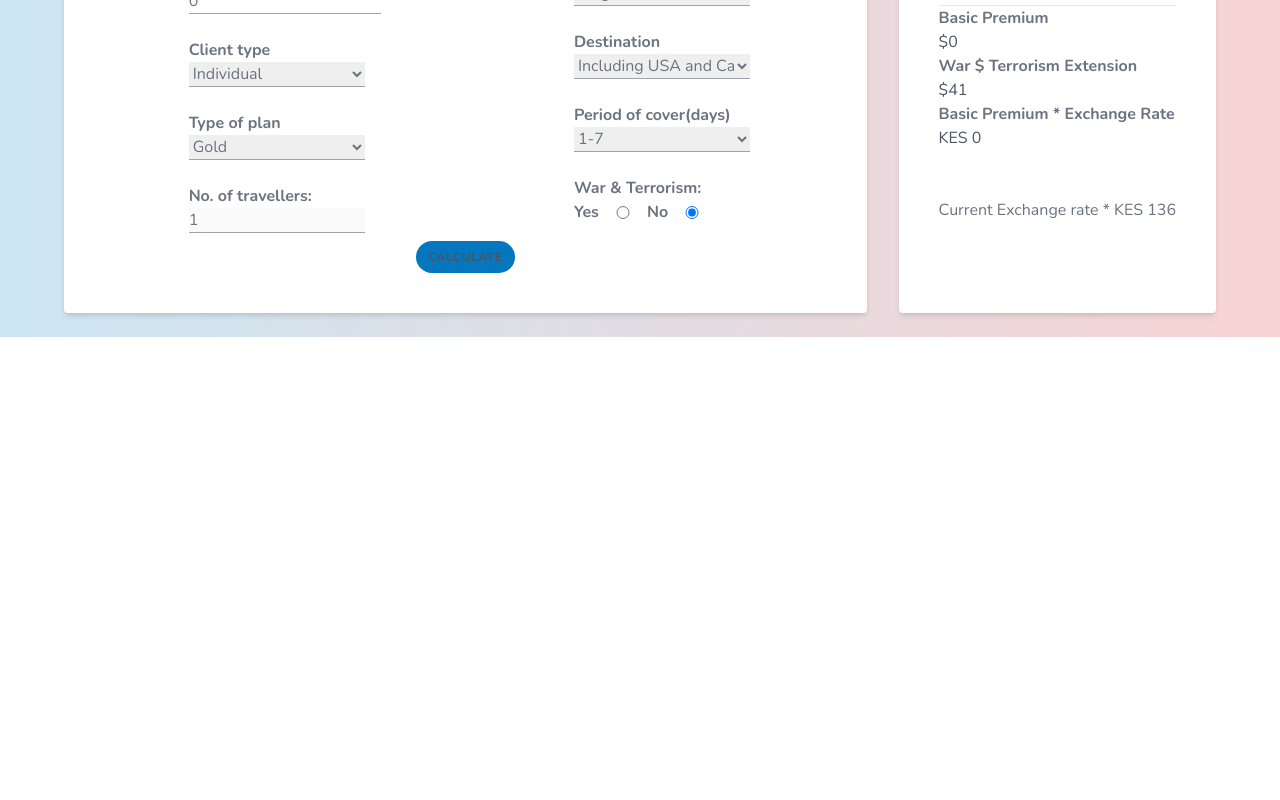
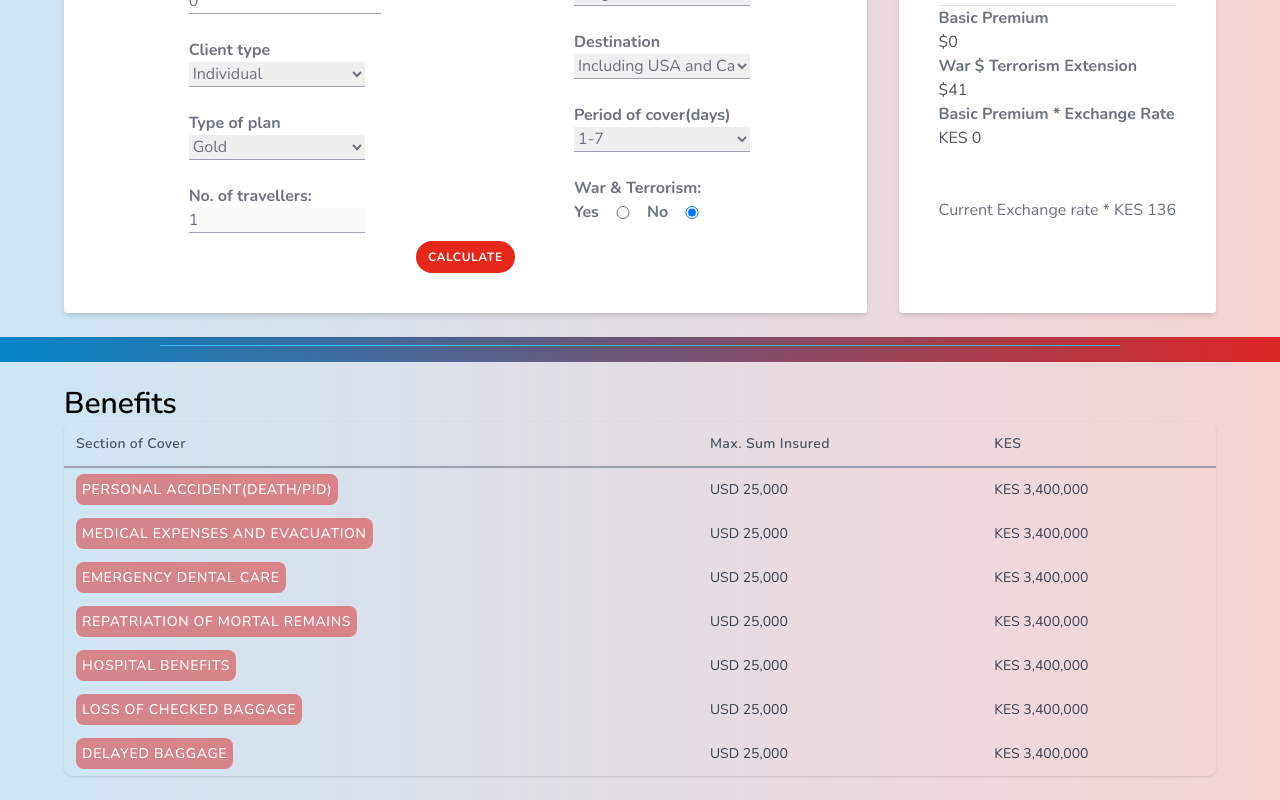
Before and after one commit to prince475/TravelCalculator, a React (Create React App) app: page / in a window 1280 px wide. Shown: the part 1902-2702 px from the top of the page. Before the commit the page ends 2239 px from the top, so only its background shows below. Built offline with nearby package versions, Linux system fonts and the light colour scheme.

Commit message:
Re-style benefits page

```diff
--- a/src/App.js
+++ b/src/App.js
@@ -5,6 +5,7 @@ import ClientPage from './Components/ClientPage';
 import Home from './Components/Home';
 import Calculator from './Components/Calculator';
 import Policy from './Components/Policy';
+import Benefits from './Components/Benefits';
 
 
 function App() {
@@ -15,6 +16,8 @@ function App() {
     <Policy/>
     <hr className='border-sky-400 w-3/4 m-auto mb-4 mt-2'/>
     <Calculator/>
+    <hr className='border-sky-400 w-3/4 m-auto mb-4 mt-2'/>
+    <Benefits/>
     </div>
   );
 }
--- /dev/null
+++ b/src/Components/Benefits.jsx
@@ -0,0 +1,124 @@
+import React from 'react'
+
+function Benefits() {
+  return (
+    <div className='text-gray-600 font-body'>
+        <main className='px-16 py-6 body bg-white/80'>
+            <header>
+                <h2 className='text-black text-3xl font-semibold'>
+                    Benefits
+                </h2>
+            </header>
+
+            <div className='overflow-auto rounded-lg shadow'>
+                <table className='w-full'>
+                    <thead className='bg-gray-40 border-b-2 border-gray-400 text-xl'>
+                        <tr>
+                            <th className='p-3 text-sm font-semibold tracking-wide text-left'>Section of Cover</th>
+                            <th className='p-3 text-sm font-semibold tracking-wide text-left'>Max. Sum Insured</th>
+                            <th className='p-3 text-sm font-semibold tracking-wide text-left'>KES</th>
+                        </tr>
+                    </thead>
+
+                    <tbody className='divide divide-gray-300'>
+                            <tr className=''>
+                                <td className='p-3 text-sm text-gray-700 whitespace-nowrap'>
+                                    <span className='trow'>
+                                    Personal Accident(Death/PID)
+                                    </span>
+                                </td>
+                                <td className='p-3 text-sm text-gray-700 whitespace-nowrap'>
+                                    USD 25,000
+                                </td>
+                                <td className='p-3 text-sm text-gray-700 whitespace-nowrap'>
+                                    KES 3,400,000
+                                </td>
+                            </tr>
+
+                            <tr className=''>
+                                <td className='p-3 text-sm text-gray-700 whitespace-nowrap'>
+                                    <span className='trow'>
+                                    Medical Expenses and Evacuation
+                                    </span>
+                                </td>
+                                <td className='p-3 text-sm text-gray-700 whitespace-nowrap'>
+                                    USD 25,000
+                                </td>
+                                <td className='p-3 text-sm text-gray-700 whitespace-nowrap'>
+                                    KES 3,400,000
+                                </td>
+                            </tr>
+                            <tr>
+                                <td className='p-3 text-sm text-gray-700 whitespace-nowrap'>
+                                    <span className='trow'>
+                                    Emergency Dental Care
+                                    </span>
+                                </td>
+                                <td className='p-3 text-sm text-gray-700 whitespace-nowrap'>
+                                    USD 25,000
+                                </td>
+                                <td className='p-3 text-sm text-gray-700 whitespace-nowrap'>
+                                    KES 3,400,000
+                                </td>
+                            </tr>
+                            <tr>
+                                <td className='p-3 text-sm text-gray-700 whitespace-nowrap'>
+                                    <span className='trow'>
+                                    Repatriation of Mortal Remains
+                                    </span>
+                                </td>
+                                <td className='p-3 text-sm text-gray-700 whitespace-nowrap'>
+                                    USD 25,000
+                                </td>
+                                <td className='p-3 text-sm text-gray-700 whitespace-nowrap'>
+                                    KES 3,400,000
+                                </td>
+                            </tr>
+                            <tr>
+                                <td className='p-3 text-sm text-gray-700 whitespace-nowrap'>
+                                    <span className='trow'>
+                                    Hospital Benefits
+                                    </span>
+                                </td>
+                                <td className='p-3 text-sm text-gray-700 whitespace-nowrap'>
+                                    USD 25,000
+                                </td>
+                                <td className='p-3 text-sm text-gray-700 whitespace-nowrap'>
+                                    KES 3,400,000
+                                </td>
+                            </tr>
+                            <tr>
+                                <td className='p-3 text-sm text-gray-700 whitespace-nowrap'>
+                                    <span className='trow'>
+                                    Loss of Checked Baggage
+                                    </span>
+                                </td>
+                                <td className='p-3 text-sm text-gray-700 whitespace-nowrap'>
+                                    USD 25,000
+                                </td>
+                                <td className='p-3 text-sm text-gray-700 whitespace-nowrap'>
+                                    KES 3,400,000
+                                </td>
+                            </tr>
+                            <tr>
+                                <td className='p-3 text-sm text-gray-700 whitespace-nowrap'>
+                                    <span className='trow'>
+                                    Delayed Baggage
+                                    </span>
+                                </td>
+                                <td className='p-3 text-sm text-gray-700 whitespace-nowrap'>
+                                    USD 25,000
+                                </td>
+                                <td className='p-3 text-sm text-gray-700 whitespace-nowrap'>
+                                    KES 3,400,000
+                                </td>
+                            </tr>
+                        </tbody>
+                </table>
+            </div>
+        </main>
+    </div>
+  )
+}
+
+export default Benefits
--- a/src/Styles/input.css
+++ b/src/Styles/input.css
@@ -14,7 +14,7 @@
 }
 
 .btn{
-    @apply rounded-full py-2 px-3 uppercase text-xs font-bold cursor-pointer tracking-wider bg-secondary-300
+    @apply rounded-full py-2 px-3 uppercase text-xs font-bold cursor-pointer tracking-wider bg-secondary-500 text-white
 }
 .icons {
     @apply h-14 w-14 group-hover:rounded-full px-3
@@ -22,3 +22,6 @@
 body{
     @apply bg-gradient-to-r from-sky-600 to-red-600
 }
+.trow{
+    @apply p-1.5 text-sm font-medium uppercase tracking-wider text-white bg-red-600 rounded-lg bg-opacity-50
+}
--- a/src/Styles/output.css
+++ b/src/Styles/output.css
@@ -684,6 +684,10 @@ video {
   display: flex;
 }
 
+.table{
+  display: table;
+}
+
 .grid{
   display: grid;
 }
@@ -784,8 +788,21 @@ video {
   margin-bottom: calc(1.5rem * var(--tw-space-y-reverse));
 }
 
+.divide-gray-300 > :not([hidden]) ~ :not([hidden]){
+  --tw-divide-opacity: 1;
+  border-color: rgb(209 213 219 / var(--tw-divide-opacity));
+}
+
+.overflow-auto{
+  overflow: auto;
+}
+
 .overflow-hidden{
   overflow: hidden;
+}
+
+.whitespace-nowrap{
+  white-space: nowrap;
 }
 
 .rounded{
@@ -794,6 +811,10 @@ video {
 
 .rounded-full{
   border-radius: 9999px;
+}
+
+.rounded-lg{
+  border-radius: 0.5rem;
 }
 
 .rounded-xl{
@@ -806,6 +827,10 @@ video {
 
 .border-b{
   border-bottom-width: 1px;
+}
+
+.border-b-2{
+  border-bottom-width: 2px;
 }
 
 .border-gray-200{
@@ -856,11 +881,6 @@ video {
   background-color: rgb(255 255 255 / 0.9);
 }
 
-.bg-red-600{
-  --tw-bg-opacity: 1;
-  background-color: rgb(220 38 38 / var(--tw-bg-opacity));
-}
-
 .bg-cover{
   background-size: cover;
 }
@@ -875,6 +895,10 @@ video {
 
 .p-12{
   padding: 3rem;
+}
+
+.p-3{
+  padding: 0.75rem;
 }
 
 .p-8{
@@ -923,6 +947,10 @@ video {
   padding-top: 0.5rem;
 }
 
+.text-left{
+  text-align: left;
+}
+
 .text-center{
   text-align: center;
 }
@@ -949,6 +977,11 @@ video {
 .text-sm{
   font-size: 0.875rem;
   line-height: 1.25rem;
+}
+
+.text-xl{
+  font-size: 1.25rem;
+  line-height: 1.75rem;
 }
 
 .font-bold{
@@ -982,6 +1015,11 @@ video {
   color: rgb(75 85 99 / var(--tw-text-opacity));
 }
 
+.text-gray-700{
+  --tw-text-opacity: 1;
+  color: rgb(55 65 81 / var(--tw-text-opacity));
+}
+
 .text-orange-500{
   --tw-text-opacity: 1;
   color: rgb(249 115 22 / var(--tw-text-opacity));
@@ -990,6 +1028,12 @@ video {
 .text-red-600{
   --tw-text-opacity: 1;
   color: rgb(220 38 38 / var(--tw-text-opacity));
+}
+
+.shadow{
+  --tw-shadow: 0 1px 3px 0 rgb(0 0 0 / 0.1), 0 1px 2px -1px rgb(0 0 0 / 0.1);
+  --tw-shadow-colored: 0 1px 3px 0 var(--tw-shadow-color), 0 1px 2px -1px var(--tw-shadow-color);
+  box-shadow: var(--tw-ring-offset-shadow, 0 0 #0000), var(--tw-ring-shadow, 0 0 #0000), var(--tw-shadow);
 }
 
 .shadow-lg{
@@ -1029,7 +1073,7 @@ video {
   cursor: pointer;
   border-radius: 9999px;
   --tw-bg-opacity: 1;
-  background-color: rgb(4 119 190 / var(--tw-bg-opacity));
+  background-color: rgb(229 40 25 / var(--tw-bg-opacity));
   padding-top: 0.5rem;
   padding-bottom: 0.5rem;
   padding-left: 0.75rem;
@@ -1039,6 +1083,8 @@ video {
   font-weight: 700;
   text-transform: uppercase;
   letter-spacing: 0.05em;
+  --tw-text-opacity: 1;
+  color: rgb(255 255 255 / var(--tw-text-opacity));
 }
 
 .icons{
@@ -1058,6 +1104,20 @@ body{
   --tw-gradient-to: rgb(2 132 199 / 0) var(--tw-gradient-to-position);
   --tw-gradient-stops: var(--tw-gradient-from), var(--tw-gradient-to);
   --tw-gradient-to: #dc2626 var(--tw-gradient-to-position);
+}
+
+.trow{
+  border-radius: 0.5rem;
+  background-color: rgb(220 38 38 / var(--tw-bg-opacity));
+  --tw-bg-opacity: 0.5;
+  padding: 0.375rem;
+  font-size: 0.875rem;
+  line-height: 1.25rem;
+  font-weight: 500;
+  text-transform: uppercase;
+  letter-spacing: 0.05em;
+  --tw-text-opacity: 1;
+  color: rgb(255 255 255 / var(--tw-text-opacity));
 }
 
 @media (min-width: 640px){
```
